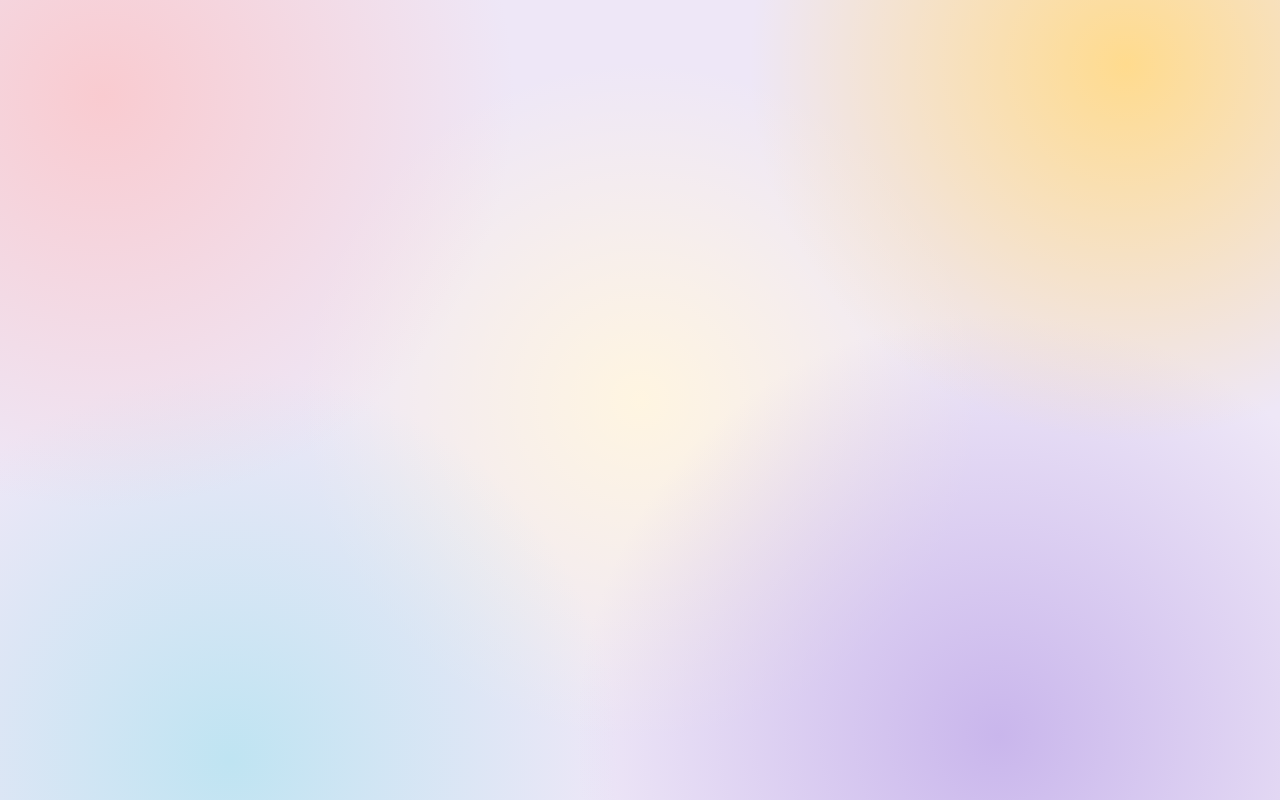
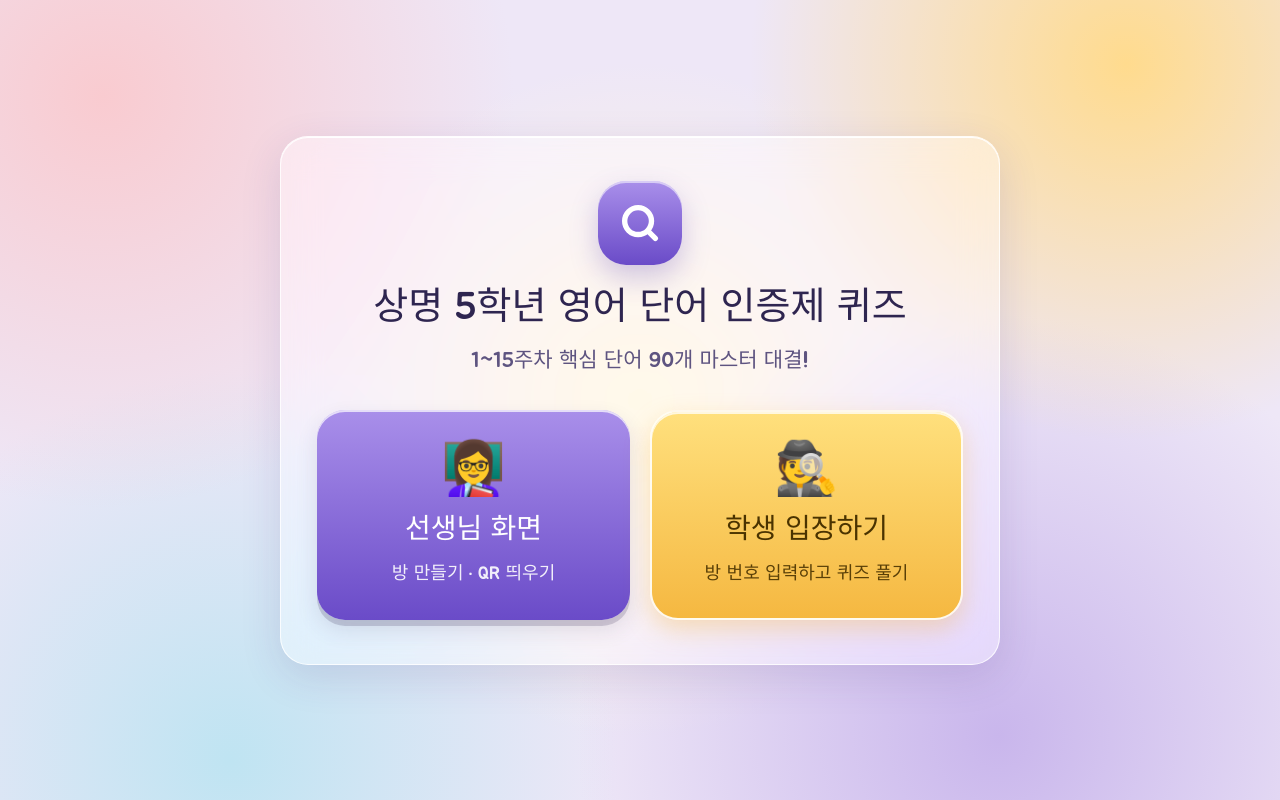
Before and after one commit to youbin1030/vocab-5-2, a plain HTML site: page index.html in a window 1280 px wide. Drawn offline with Linux system fonts and the light colour scheme.

Commit message:
Update index.html

```diff
--- a/index.html
+++ b/index.html
@@ -43,3 +43,77 @@
     .home-sub {
       font-size: 21px;
       margin: 0 0 36px;
+    }
+    .role-grid {
+      display: grid;
+      grid-template-columns: repeat(2, minmax(0, 1fr));
+      gap: 20px;
+    }
+    .role-btn {
+      display: flex;
+      flex-direction: column;
+      align-items: center;
+      justify-content: center;
+      gap: 10px;
+      padding: 32px 20px;
+      border-radius: 28px;
+      text-decoration: none;
+      transition: transform 0.14s ease, box-shadow 0.14s ease;
+    }
+    .role-btn:hover {
+      transform: translateY(-3px);
+    }
+    .role-student {
+      background: linear-gradient(180deg, #FFE07D, #F5B841) !important;
+      color: #4A3300 !important;
+      border: 2px solid rgba(255, 255, 255, 0.9) !important;
+      box-shadow: 0 10px 24px rgba(245, 184, 65, 0.35), inset 0 2px 0 rgba(255, 255, 255, 0.75) !important;
+    }
+    .role-icon {
+      font-size: 52px;
+      line-height: 1;
+    }
+    .role-name {
+      font-size: 28px;
+    }
+    .role-desc {
+      font-size: 18px;
+      opacity: 0.9;
+    }
+    @media (max-width: 640px) {
+      .home-card { padding: 34px 22px; }
+      .home-title { font-size: 30px; }
+      .role-grid { grid-template-columns: 1fr; }
+    }
+  </style>
+</head>
+<body>
+  <main class="home-wrap">
+    <section class="glass home-card pop">
+      <div class="home-badge" aria-hidden="true">
+        <svg width="46" height="46" viewBox="0 0 24 24" fill="none" stroke="#FFFFFF" stroke-width="2.8" stroke-linecap="round" stroke-linejoin="round">
+          <circle cx="11" cy="11" r="7"></circle>
+          <line x1="20" y1="20" x2="16.2" y2="16.2"></line>
+        </svg>
+      </div>
+
+      <h1 class="home-title">상명 5학년 영어 단어 인증제 퀴즈</h1>
+      <p class="home-sub muted">1~15주차 핵심 단어 90개 마스터 대결!</p>
+
+      <div class="role-grid">
+        <a href="teacher.html" class="jelly btn-violet role-btn">
+          <span class="role-icon" aria-hidden="true">👩‍🏫</span>
+          <span class="role-name">선생님 화면</span>
+          <span class="role-desc">방 만들기 · QR 띄우기</span>
+        </a>
+
+        <a href="student.html" class="jelly role-btn role-student">
+          <span class="role-icon" aria-hidden="true">🕵️</span>
+          <span class="role-name">학생 입장하기</span>
+          <span class="role-desc">방 번호 입력하고 퀴즈 풀기</span>
+        </a>
+      </div>
+    </section>
+  </main>
+</body>
+</html>
```
